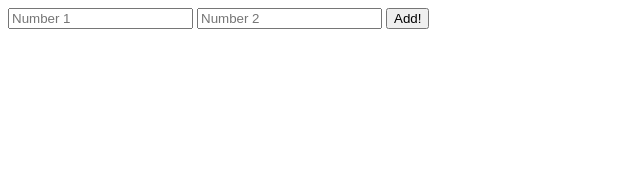
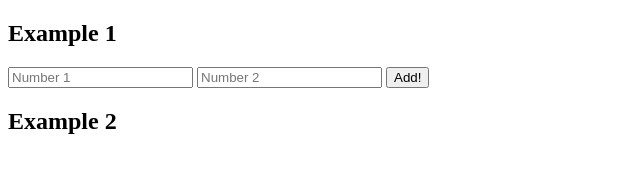
Before and after one commit to Mar4ella89/typeScript, a website: page tsCourse/index.html in a window 1280 px wide. Shown: the whole page, without its empty margins (0-640 px from the left). Drawn offline with Linux system fonts and the light colour scheme.

Commit message:
upd index.html

```diff
--- /dev/null
+++ b/tsCourse/index.css
@@ -0,0 +1,3 @@
+.example {
+    margin-bottom: 15px;
+}
--- a/tsCourse/index.html
+++ b/tsCourse/index.html
@@ -7,8 +7,14 @@
     <script src="app.js" defer></script>
   </head>
   <body>
-    <input type="number" id="num1" placeholder="Number 1" />
-    <input type="number" id="num2" placeholder="Number 2" />
-    <button>Add!</button>
+    <div class="example">
+      <h2>Example 1</h2>
+      <input type="number" id="num1" placeholder="Number 1" />
+      <input type="number" id="num2" placeholder="Number 2" />
+      <button>Add!</button>
+    </div>
+    <div class="example">
+      <h2>Example 2</h2>
+    </div>
   </body>
 </html>
```
